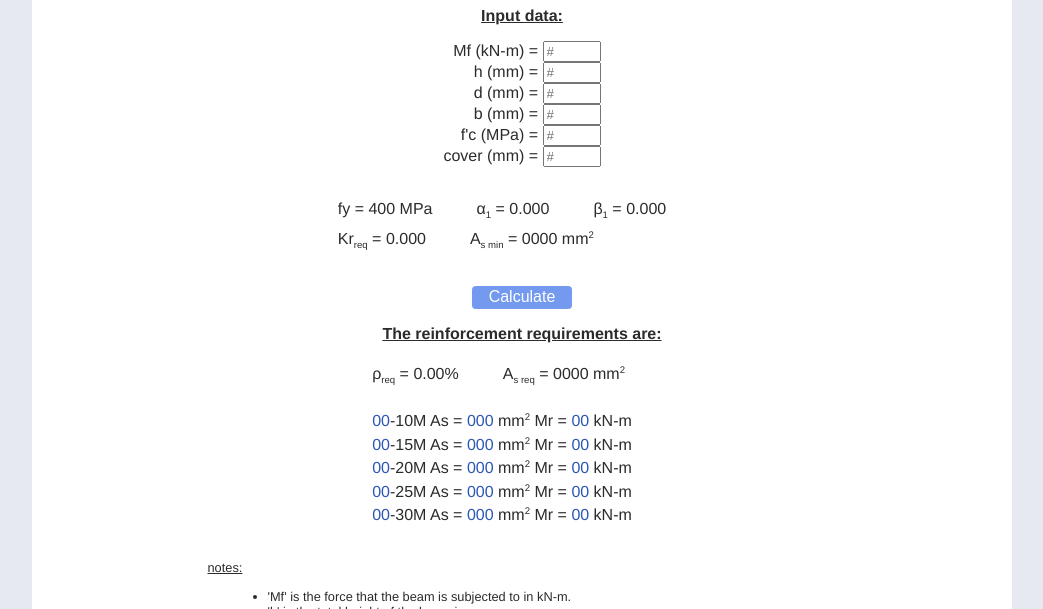
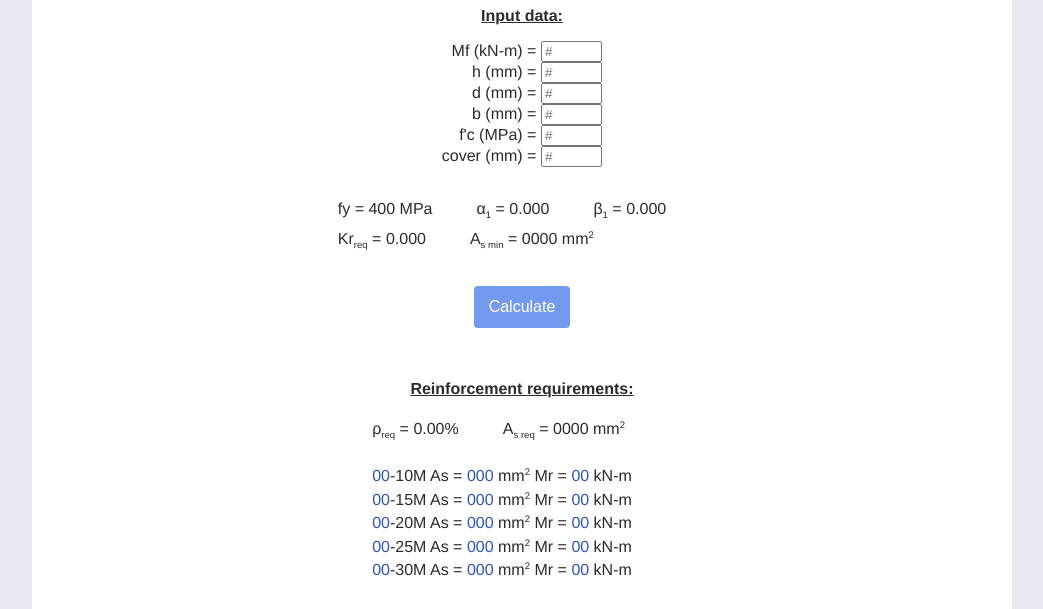
Before and after one commit to FredLavoie/project-concrete-beam, a plain HTML site: page index.html in a window 1280 px wide. Shown: the part 121-730 px from the top of the page, without its empty margins (118-1161 px from the left). Drawn offline with Linux system fonts and the light colour scheme.

Commit message:
Update README file with new screenshots

```diff
--- a/index.html
+++ b/index.html
@@ -35,9 +35,9 @@
         <p class="parameters">A<sub>s min</sub> = <span id="Asmin">0000</span> mm<sup>2</sup></p>
       </div>
     </div>
-    <button id="subButton">Calculate</button>
+    <button id="subButton">Calculate</button><br><br>
 
-    <h3>The reinforcement requirements are:</h3>
+    <h3>Reinforcement requirements:</h3>
     <div class="flex-container">
       <div id="results">
         <p class="parameters">&rho;<sub>req</sub> = <span id="rhoReq">0.00</span>%</p>
--- a/main.css
+++ b/main.css
@@ -14,7 +14,6 @@ main {
 	background: white;
 	margin: auto;
 	padding: 3em;
-	width: 70%;
 	height: 100%;
 }
 p, li, select, option, form {
@@ -56,11 +55,11 @@ sub, sup {
 	color: #ffffff;
 }
 input {
-	width: 50px;
+	width: 4em;
 }
 ul li {
 	list-style: disc;
-	margin-left: 20px;
+	margin-left: 1.2em;
 }
 
 /*************************************************************************************
@@ -79,31 +78,30 @@ ul li {
 
 .parameters {
 	display: inline;
-	padding-right: 40px;
+	padding-right: 2.5em;
 }
 
 #input-div {
 	display: flex;
 	justify-content: center;
-	width: 300px;
+	width: 20em;
 	text-align: right;
 }
 
 #subButton {
 	color: rgb(255, 255, 255);
 	background: rgb(115, 154, 238);
-	padding-left: 6px;
-	padding-right: 6px;
-	padding-top: 2px;
-	padding-bottom: 3px;
-	margin-bottom: 15px;
-	margin-top: 15px;
+	padding-left: 0.5em;
+	padding-right: 0.5em;
+	padding-top: 0.75em;
+	padding-bottom: 0.75em;
+	margin-bottom: 1em;
 	margin: auto;
 	font-size: 1.0em;
 	border: none;
 	text-align: center;
-	border-radius: 4px;
-	width: 100px;
+	border-radius: 0.25em;
+	width: 6em;
 }
 
 #subButton:hover  {
@@ -111,7 +109,9 @@ ul li {
 }
 
 #notes {
+	margin-top: 2em;
 	font-size: 0.8em;
+	width: 40em;
 }
 
 #numBars10, #as10, #mr10, #numBars15, #as15, #mr15,
@@ -123,3 +123,15 @@ ul li {
 /*************************************************************************************
 	Media queries
 **************************************************************************************/
+
+@media (min-width: 801px) {
+  main {
+    width: 70%;
+  }
+}
+
+ @media (max-width: 800px) {
+  body, main {
+    width: auto;
+  }
+}
```
Also changed, not shown: script.js (+7 -7 lines), Screenshots/emptyForm.png (added), Screenshots/filledForm.png (added), screenshots/Empty-form.png (deleted), screenshots/Example-numbers.png (deleted), 1 other file.
